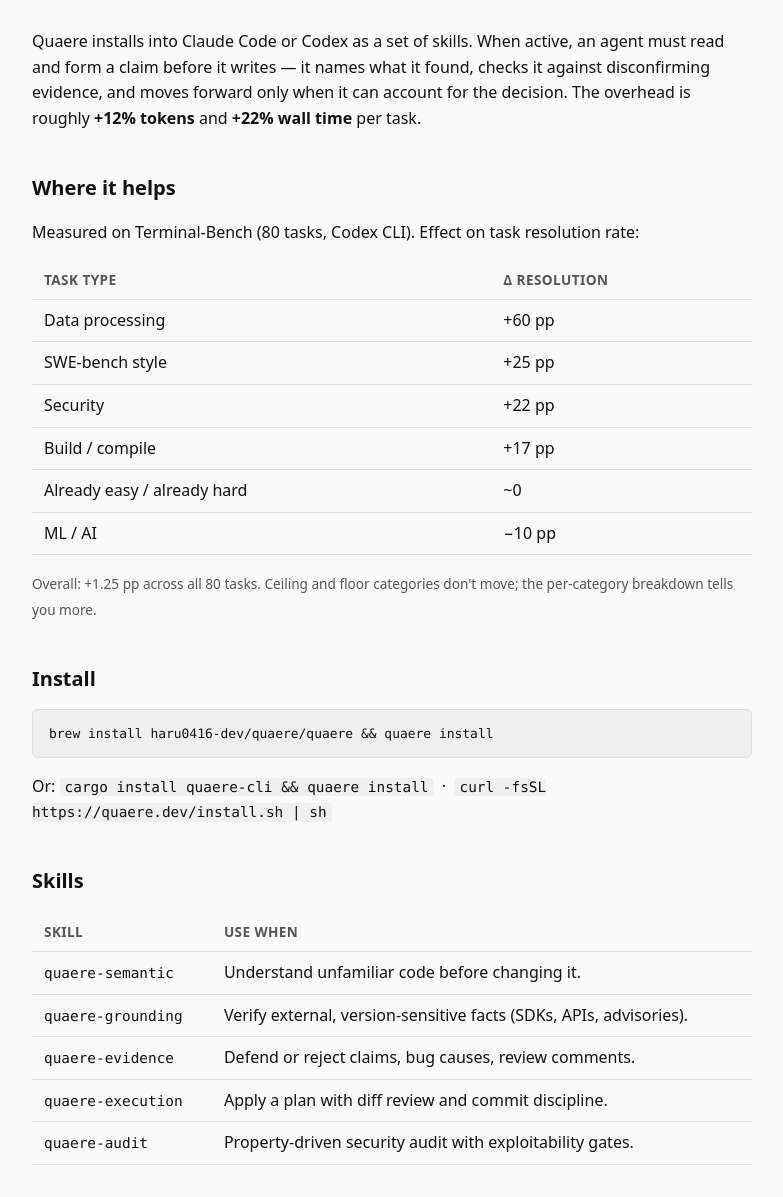
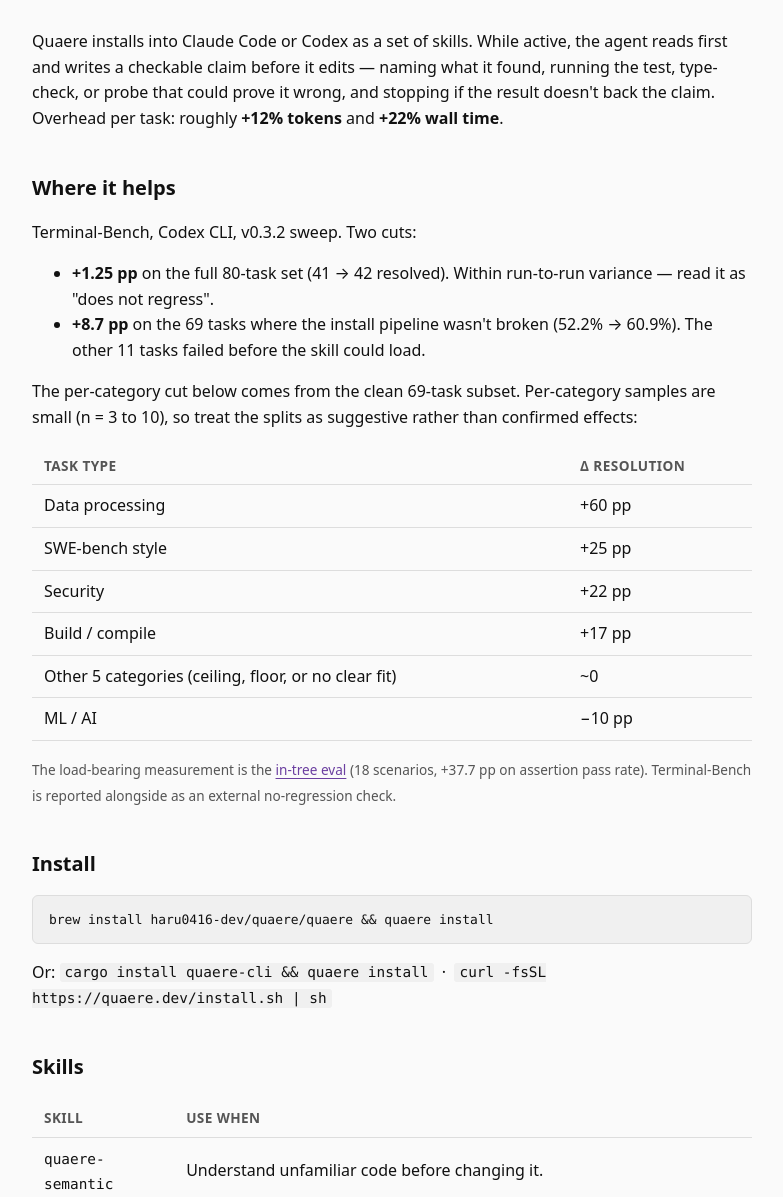
Before and after one commit to haru0416-dev/quaere, a plain HTML site: page web/index.html in a window 1280 px wide. Shown: the part 163-1360 px from the top of the page, without its empty margins (248-1031 px from the left). Drawn offline with Linux system fonts and the light colour scheme.

Commit message:
docs: surface TB clean-subset Δ and tighten skill descriptions
Add both Terminal-Bench cuts on the landing page (+1.25 pp full / +8.7 pp
clean 69) so the framing matches docs/evaluation.md and
docs/skill-behavior-on-terminal-bench.md instead of leaning only on the
full-set headline. Replace the "Already easy / already hard" row with
"Other 5 categories (ceiling, floor, or no clear fit)" so the ~0 row
honestly covers all five flat categories instead of compressing them
into two labels.

Rewrite the intro to use skill-family-agnostic vocabulary ("checkable
claim", "test / type-check / probe") so the description fits all five
skills rather than only quaere-evidence. Restate quaere-execution and
quaere-audit table rows in terms of what the skill produces (single-
purpose commits, reachability-gated findings) instead of jargon
("commit discipline", "exploitability gates").

```diff
--- a/web/index.html
+++ b/web/index.html
@@ -81,10 +81,15 @@
   <h1>Quaere <small>/ˈkwae̯.re/ — "ask"</small></h1>
   <p class="tagline">Skills that make coding agents stop and verify before they patch.</p>
 
-  <p>Quaere installs into Claude Code or Codex as a set of skills. When active, an agent must read and form a claim before it writes — it names what it found, checks it against disconfirming evidence, and moves forward only when it can account for the decision. The overhead is roughly <strong>+12% tokens</strong> and <strong>+22% wall time</strong> per task.</p>
+  <p>Quaere installs into Claude Code or Codex as a set of skills. While active, the agent reads first and writes a checkable claim before it edits — naming what it found, running the test, type-check, or probe that could prove it wrong, and stopping if the result doesn't back the claim. Overhead per task: roughly <strong>+12% tokens</strong> and <strong>+22% wall time</strong>.</p>
 
   <h2>Where it helps</h2>
-  <p>Measured on Terminal-Bench (80 tasks, Codex CLI). Effect on task resolution rate:</p>
+  <p>Terminal-Bench, Codex CLI, v0.3.2 sweep. Two cuts:</p>
+  <ul>
+    <li><strong>+1.25 pp</strong> on the full 80-task set (41 → 42 resolved). Within run-to-run variance — read it as "does not regress".</li>
+    <li><strong>+8.7 pp</strong> on the 69 tasks where the install pipeline wasn't broken (52.2% → 60.9%). The other 11 tasks failed before the skill could load.</li>
+  </ul>
+  <p>The per-category cut below comes from the clean 69-task subset. Per-category samples are small (n = 3 to 10), so treat the splits as suggestive rather than confirmed effects:</p>
   <table>
     <thead><tr><th>Task type</th><th>Δ resolution</th></tr></thead>
     <tbody>
@@ -92,11 +97,11 @@
       <tr><td>SWE-bench style</td><td>+25 pp</td></tr>
       <tr><td>Security</td><td>+22 pp</td></tr>
       <tr><td>Build / compile</td><td>+17 pp</td></tr>
-      <tr><td>Already easy / already hard</td><td>~0</td></tr>
+      <tr><td>Other 5 categories (ceiling, floor, or no clear fit)</td><td>~0</td></tr>
       <tr><td>ML / AI</td><td>−10 pp</td></tr>
     </tbody>
   </table>
-  <p><small>Overall: +1.25 pp across all 80 tasks. Ceiling and floor categories don't move; the per-category breakdown tells you more.</small></p>
+  <p><small>The load-bearing measurement is the <a href="https://github.com/haru0416-dev/quaere/blob/main/docs/evaluation.md">in-tree eval</a> (18 scenarios, +37.7 pp on assertion pass rate). Terminal-Bench is reported alongside as an external no-regression check.</small></p>
 
   <h2>Install</h2>
   <pre><code>brew install haru0416-dev/quaere/quaere &amp;&amp; quaere install</code></pre>
@@ -109,8 +114,8 @@
       <tr><td><code>quaere-semantic</code></td><td>Understand unfamiliar code before changing it.</td></tr>
       <tr><td><code>quaere-grounding</code></td><td>Verify external, version-sensitive facts (SDKs, APIs, advisories).</td></tr>
       <tr><td><code>quaere-evidence</code></td><td>Defend or reject claims, bug causes, review comments.</td></tr>
-      <tr><td><code>quaere-execution</code></td><td>Apply a plan with diff review and commit discipline.</td></tr>
-      <tr><td><code>quaere-audit</code></td><td>Property-driven security audit with exploitability gates.</td></tr>
+      <tr><td><code>quaere-execution</code></td><td>Stage a confirmed fix into reviewable, single-purpose commits.</td></tr>
+      <tr><td><code>quaere-audit</code></td><td>Walk a codebase for security properties and reject findings that can't be shown reachable from real input.</td></tr>
     </tbody>
   </table>
 
```
